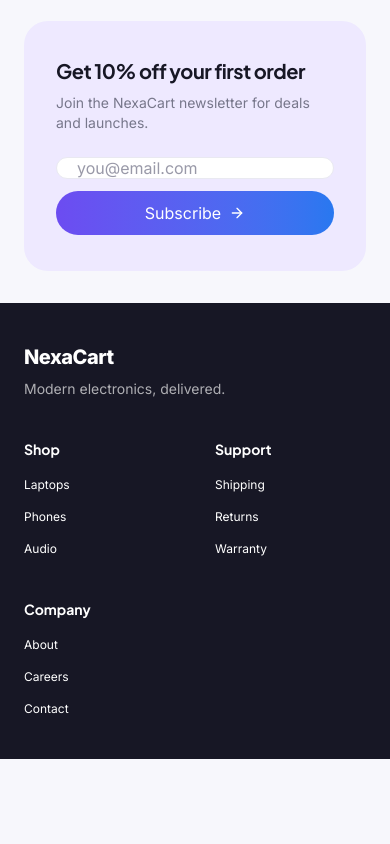
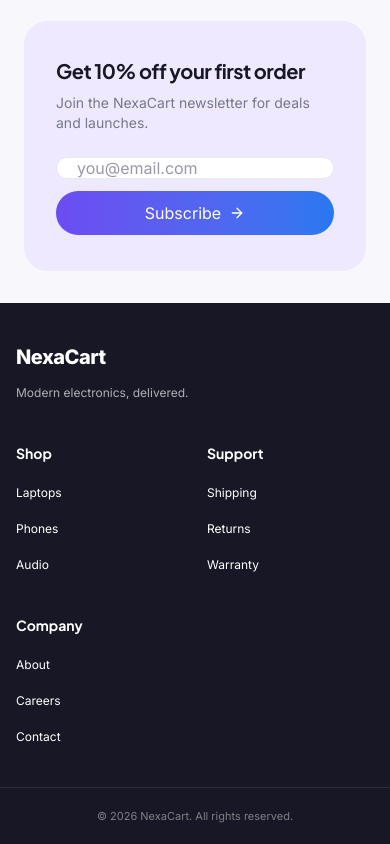
Before and after one commit to aminekhalfaoui343/nexacart, a Next.js app: page / in a window 390 px wide. Shown: the part 4200-5044 px from the top of the page. Before the commit the page ends 4959 px from the top, so only its background shows below. Built offline with nearby package versions, Linux system fonts and the light colour scheme.

Commit message:
feat: improve responsive footer layout

```diff
--- a/src/components/layout/Footer.tsx
+++ b/src/components/layout/Footer.tsx
@@ -31,34 +31,34 @@ const footerGroups = [
 export default function Footer() {
   return (
     <footer className="w-full bg-[#171725] text-white">
-      <div className="mx-auto grid max-w-[1440px] grid-cols-2 gap-10 px-6 py-10 sm:grid-cols-4 sm:gap-8">
+      <div className="mx-auto grid max-w-[1440px] grid-cols-2 gap-x-6 gap-y-10 px-4 py-10 sm:gap-x-8 sm:px-6 sm:py-12 lg:grid-cols-4 lg:gap-10 lg:px-12">
         {/* Brand */}
-        <div className="col-span-2 sm:col-span-1">
+        <div className="col-span-2 min-w-0 lg:col-span-1">
           <Link
             href="/"
-            className="text-xl font-extrabold tracking-tight"
+            className="inline-block text-xl font-extrabold tracking-tight transition-colors hover:text-[#FF9D36]"
           >
             NexaCart
           </Link>
 
-          <p className="mt-2 text-sm text-white/65">
+          <p className="mt-3 max-w-xs text-xs leading-relaxed text-white/65 sm:text-sm">
             Modern electronics, delivered.
           </p>
         </div>
 
         {/* Navigation Groups */}
         {footerGroups.map((group) => (
-          <div key={group.title}>
-            <h3 className="mb-3 text-sm font-bold text-white">
+          <div key={group.title} className="min-w-0">
+            <h3 className="mb-4 text-sm font-bold text-white">
               {group.title}
             </h3>
 
-            <ul className="space-y-2">
+            <ul className="space-y-3">
               {group.links.map((link) => (
                 <li key={link.label}>
                   <Link
                     href={link.href}
-                    className="text-xs text-white/65 transition-colors hover:text-white"
+                    className="text-xs text-white/65 transition-colors duration-200 hover:text-white sm:text-sm"
                   >
                     {link.label}
                   </Link>
@@ -68,6 +68,15 @@ export default function Footer() {
           </div>
         ))}
       </div>
+
+      {/* Copyright */}
+      <div className="border-t border-white/10">
+        <div className="mx-auto max-w-[1440px] px-4 py-5 text-center sm:px-6 lg:px-12">
+          <p className="text-[11px] text-white/45 sm:text-xs">
+            © {new Date().getFullYear()} NexaCart. All rights reserved.
+          </p>
+        </div>
+      </div>
     </footer>
   );
 }
```
